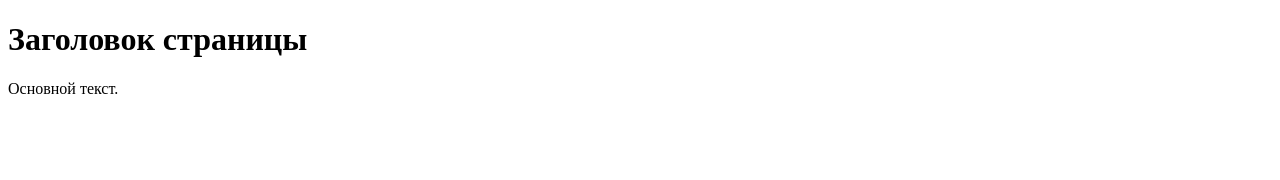
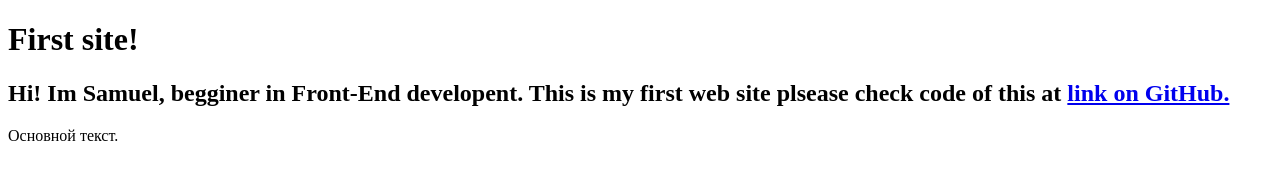
Before and after one commit to DucklingOfHope/DucklingOfHope.github.io, a plain HTML site: page index.html in a window 1280 px wide. Drawn offline with Linux system fonts and the light colour scheme.

Commit message:
Update index.html

```diff
--- a/index.html
+++ b/index.html
@@ -5,7 +5,16 @@
         <title>Моя первая веб-страница</title>
     </head>
     <body>
-        <h1>Заголовок страницы</h1>
-        <p>Основной текст.</p>
+        <header>
+            <h1>First site!</h1>
+            <h2>Hi! Im Samuel, begginer in Front-End developent. This is my first web site plsease check code of this at
+                <strong><a href="https://github.com/DucklingOfHope/DucklingOfHope.github.io/blob/main/index.html"> link on GitHub.</a></strong>
+            </h2>
+        </header>
+        <article>
+            <p>Основной текст.</p>
+        </article>
+        <footer>
+        </footer>
     </body>
 </html>
```
